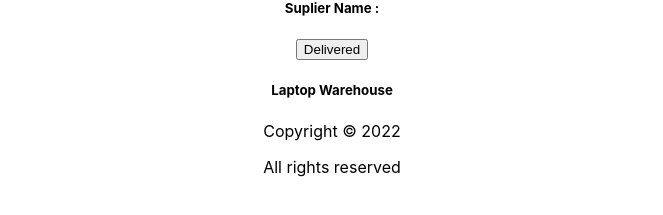
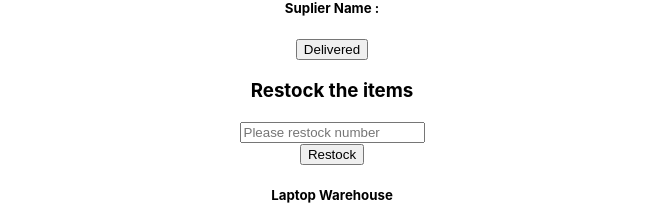
Before and after one commit to shakilahamed95/laptop-warehouse-client, a React (Create React App) app: page /inventory/1 in a window 1280 px wide. Shown: the part 702-917 px from the top of the page, without its empty margins (308-971 px from the left). Built offline with nearby package versions, Linux system fonts and the light colour scheme; no server answers; the HTML template or start-up script is replaced by a standard one.

Commit message:
restock item implemented

```diff
--- a/src/Components/LaptopDetails/LaptopDetails.css
+++ b/src/Components/LaptopDetails/LaptopDetails.css
@@ -2,3 +2,9 @@
     width: 600px;
     height: 500px;
 }
+
+.increase-field {
+    margin-left: 300px;
+    width: 300px;
+    margin-top: 20px;
+}
--- a/src/Components/LaptopDetails/LaptopDetails.js
+++ b/src/Components/LaptopDetails/LaptopDetails.js
@@ -1,4 +1,5 @@
 import React, { useEffect, useState } from 'react';
+import { Button, FormControl, InputGroup } from 'react-bootstrap';
 import { useParams } from 'react-router-dom';
 import { toast } from 'react-toastify';
 import './LaptopDetails.css'
@@ -7,7 +8,7 @@ const LaptopDetails = () => {
     const { id } = useParams()
     const [laptopDetails, setLaptopDetails] = useState({})
     useEffect(() => {
-        const url = `http://localhost:5000/laptops/${id}`;
+        const url = `https://secret-bastion-79495.herokuapp.com/laptops/${id}`;
         fetch(url)
             .then(res => res.json())
             .then(data => setLaptopDetails(data))
@@ -15,20 +16,41 @@ const LaptopDetails = () => {
     }, [])
 
 
-    const handleUpdateUser = event => {
+    const handleDelivery = event => {
         const { quantity } = laptopDetails;
         let newQuantity = parseInt(quantity) - 1;
         const updatedValue = { ...laptopDetails, quantity: newQuantity };
         setLaptopDetails(updatedValue)
         toast("One item have been delivered sucessfully....")
 
-        const url = `http://localhost:5000/laptops/${id}`;
+        const url = `https://secret-bastion-79495.herokuapp.com/laptops/${id}`;
         fetch(url, {
             method: 'PUT',
             headers: {
                 'content-type': 'application/json'
             },
             body: JSON.stringify(updatedValue)
+        })
+            .then(res => res.json())
+            .then(data => { })
+    }
+    const handleReStock = event => {
+        event.preventDefault()
+        const { quantity } = laptopDetails;
+        const restock = parseInt(event.target.stock.value)
+        let newQuantity = parseInt(quantity) + restock;
+        const updatedQuantity = { ...laptopDetails, quantity: newQuantity };
+        setLaptopDetails(updatedQuantity)
+        event.target.reset();
+        toast(`you have restock ${restock} items...`)
+
+        const url = `https://secret-bastion-79495.herokuapp.com/laptops/${id}`;
+        fetch(url, {
+            method: 'PUT',
+            headers: {
+                'content-type': 'application/json'
+            },
+            body: JSON.stringify(updatedQuantity)
         })
             .then(res => res.json())
             .then(data => { })
@@ -46,7 +68,15 @@ const LaptopDetails = () => {
                     <p>{laptopDetails.description}</p>
                     <h5>Avalilable quantity:{laptopDetails.quantity}</h5>
                     <h5>Suplier Name :{laptopDetails.suplier}</h5>
-                    <button onClick={() => handleUpdateUser(id)} className='btn btn-primary'>Delivered</button>
+                    <button onClick={() => handleDelivery(id)} className='btn btn-primary'>Delivered</button><br />
+                    <h3 className='mt-2 text-primary'>Restock the items</h3>
+                    <div>
+                        <form onSubmit={handleReStock}>
+                            <input className='p-2 ' type="text" name="stock" placeholder='Please restock number' required />
+                            <br />
+                            <input className='btn btn-primary mt-2' type="submit" value="Restock" />
+                        </form>
+                    </div>
                 </div>
             </div>
         </div>
```
